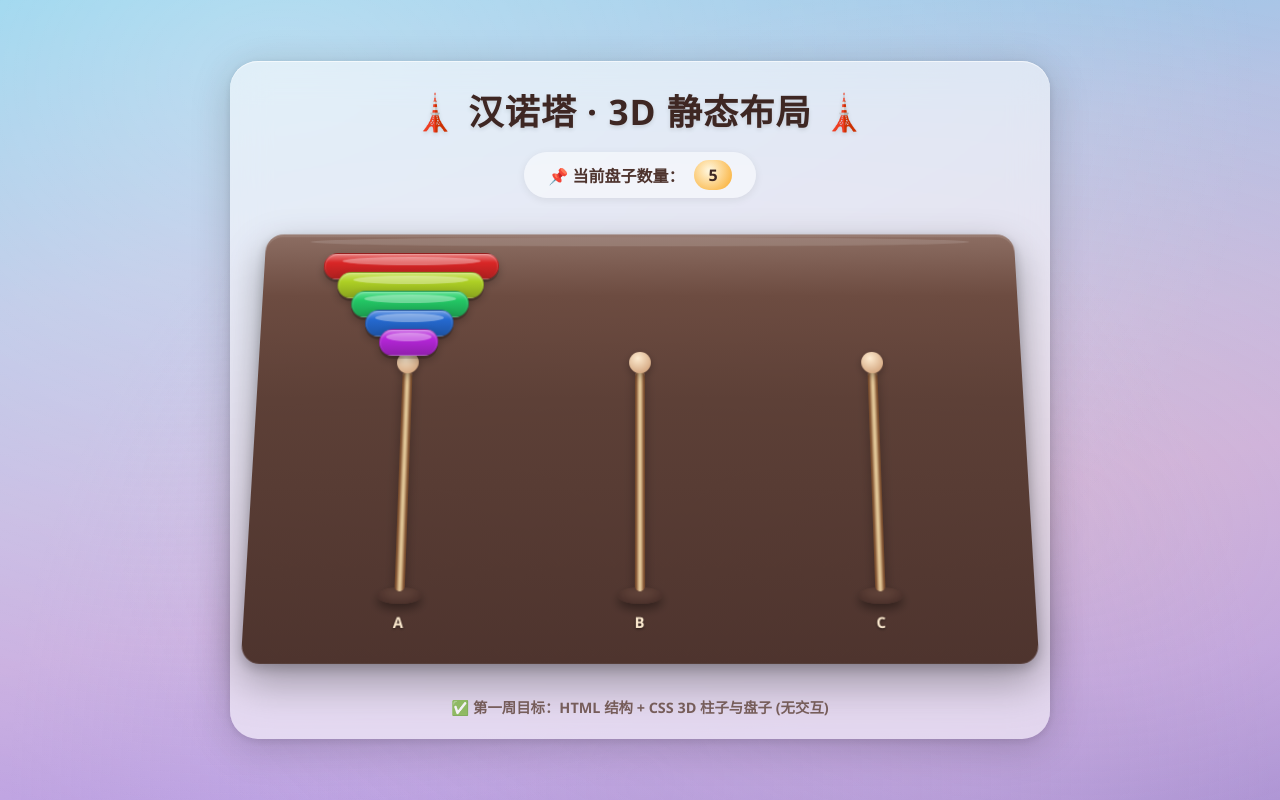
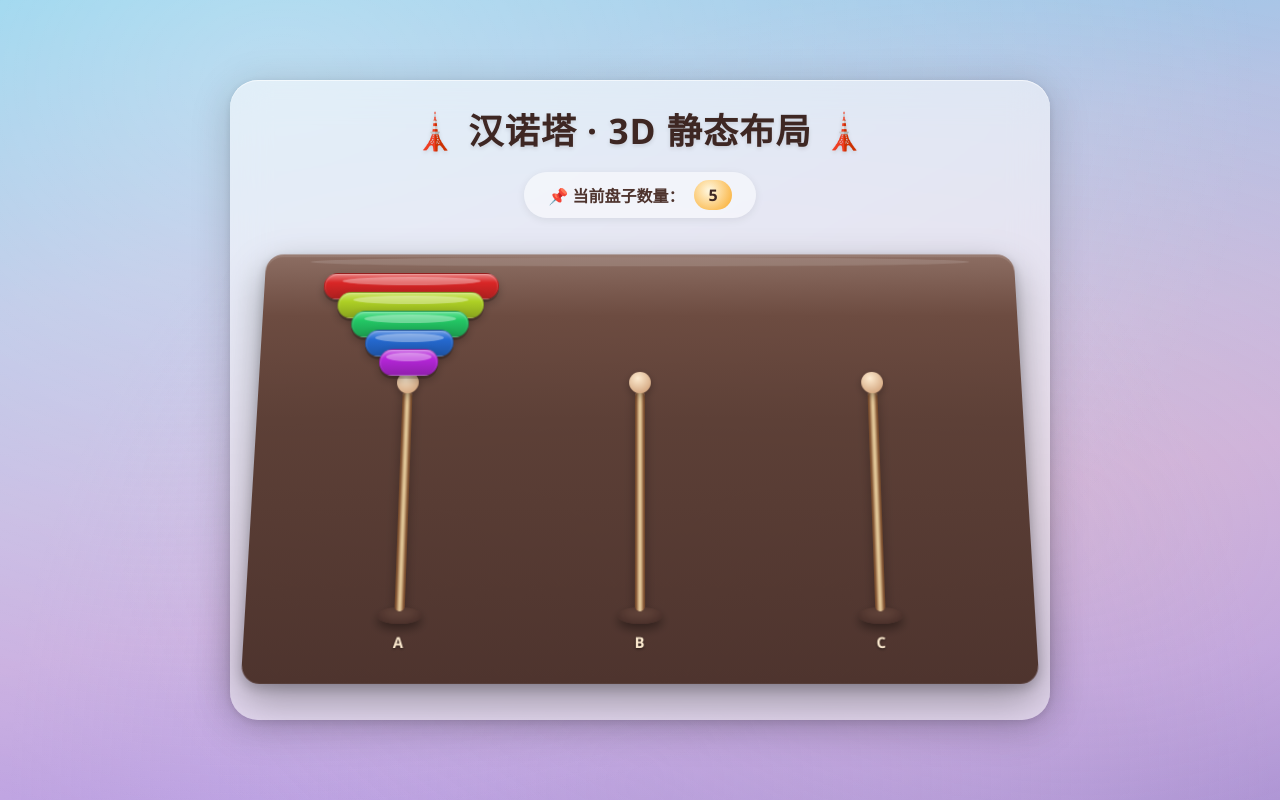
Before and after one commit to HuYihan20070121/repository1-site, a plain HTML site: page index.html in a window 1280 px wide. Drawn offline with Linux system fonts and the light colour scheme.

Commit message:
Update index.html

```diff
--- a/index.html
+++ b/index.html
@@ -364,11 +364,6 @@
                 </div>
             </div>
         </div>
-
-        <!-- 提示：静态布局说明 -->
-        <div style="color:#5D4037; font-weight:600; font-size:0.9rem; opacity:0.8; text-align:center;">
-            ✅ 第一周目标：HTML 结构 + CSS 3D 柱子与盘子 (无交互)
-        </div>
     </div>
 </body>
 </html>
```
